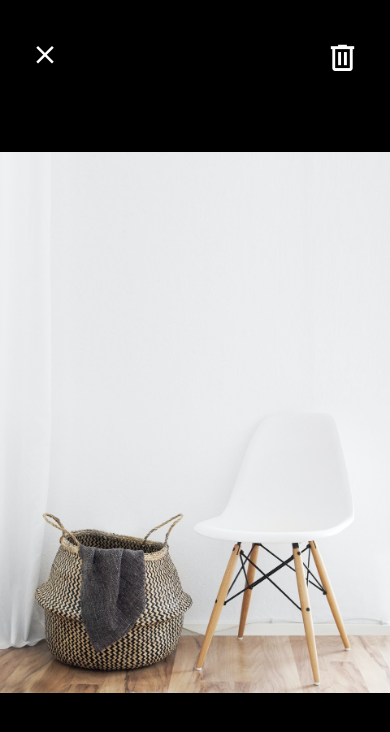
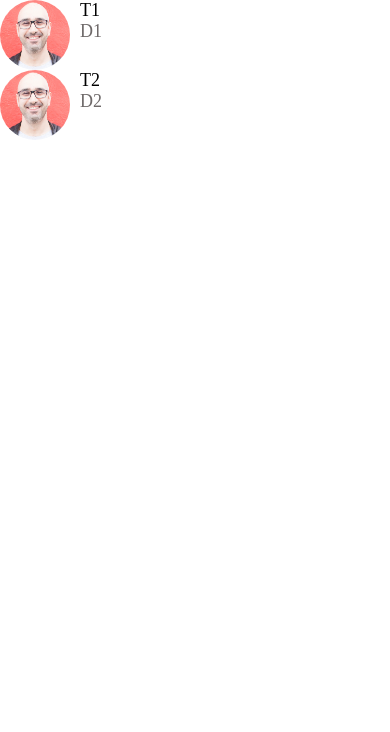
Before and after one commit to daikadai/ReactNative-Ecommerce, a React Native app: screen / in a window 390 px wide. Shown: the top 732 px of the page. Built offline with nearby package versions, Linux system fonts and the light colour scheme.

Commit message:
10. FlatList

```diff
--- a/App.js
+++ b/App.js
@@ -1,9 +1,9 @@
 import React from 'react';
-import ViewImageScreen from './app/screens/ViewImageScreen';
+import MessagesScreen from './app/screens/MessagesScreen';
 
 
 export default function App() {
   return (
-    <ViewImageScreen />
+    <MessagesScreen />
   );
 }
--- /dev/null
+++ b/app/screens/MessagesScreen.js
@@ -0,0 +1,35 @@
+import React from 'react'
+import { FlatList } from 'react-native'
+import ListItem from '../components/ListItem'
+
+const messages = [
+  {
+    id: 1,
+    title: 'T1',
+    description: 'D1',
+    image: require('../assets/mosh.jpg')
+  },
+  {
+    id: 2,
+    title: 'T2',
+    description: 'D2',
+    image: require('../assets/mosh.jpg')
+  }
+]
+
+const MessagesScreen = () => {
+  return (
+    <FlatList
+      data={messages}
+      keyExtractor={message => message.id.toString()}
+      renderItem={({ item }) =>
+        <ListItem
+          title={item.title}
+          subTitle={item.description}
+          image={item.image}
+        />}
+      />
+  )
+}
+
+export default MessagesScreen
```
